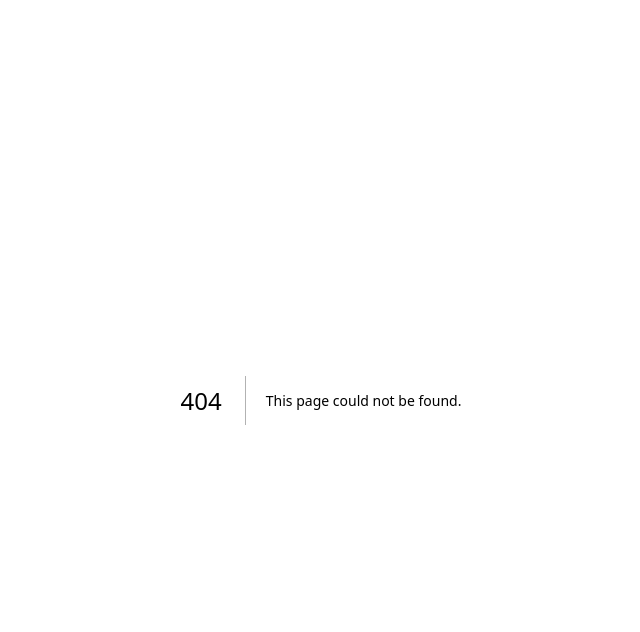
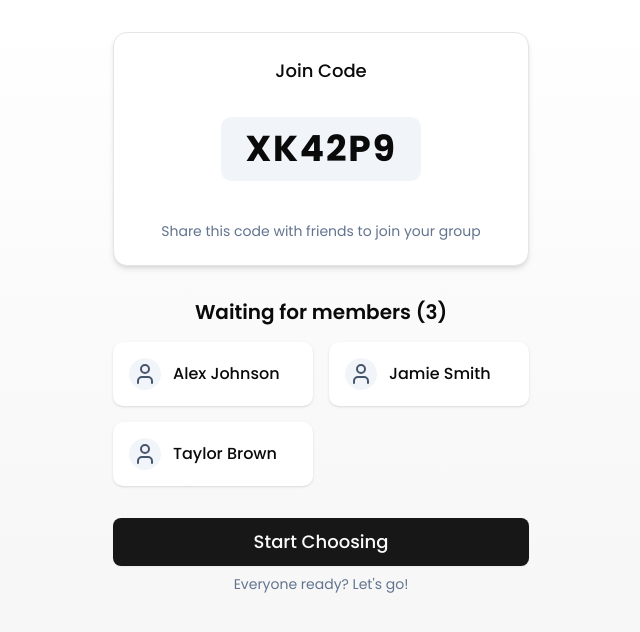
Before and after one commit to kevinnhou/next-hackathon, a Next.js app: page /lobby in a window 1280 px wide. Before the commit this address had no page. Shown: the top 632 px of the page, without its empty margins (319-959 px from the left). Built offline with nearby package versions, Linux system fonts and the light colour scheme.

Commit message:
chore: initialise lobby page

```diff
--- /dev/null
+++ b/src/app/lobby/page.tsx
@@ -0,0 +1,130 @@
+"use client";
+
+import { AnimatePresence, motion } from "framer-motion";
+import { User } from "lucide-react";
+import { useRouter } from "next/navigation";
+import { useEffect, useState } from "react";
+
+import { Button } from "@/components/ui/button";
+import { Card } from "@/components/ui/card";
+
+// Mock data for demonstration
+const mockUsers = [
+  {
+    id: 1,
+    name: "Alex Johnson",
+    avatar: "/placeholder.svg?height=40&width=40",
+  },
+  { id: 2, name: "Jamie Smith", avatar: "/placeholder.svg?height=40&width=40" },
+  {
+    id: 3,
+    name: "Taylor Brown",
+    avatar: "/placeholder.svg?height=40&width=40",
+  },
+  {
+    id: 4,
+    name: "Jordan Wilson",
+    avatar: "/placeholder.svg?height=40&width=40",
+  },
+];
+
+export default function GroupLobbyPage() {
+  const router = useRouter();
+  const [users, setUsers] = useState<
+    Array<{ id: number; name: string; avatar: string }>
+  >([]);
+  const [isHost, setIsHost] = useState(true); // For demo purposes, set to true
+  const [groupCode] = useState("XK42P9"); // Example group code
+
+  // Simulate users joining over time
+  useEffect(() => {
+    const addUser = (index: number) => {
+      if (index < mockUsers.length) {
+        setUsers((prev) => [...prev, mockUsers[index]]);
+        setTimeout(() => addUser(index + 1), 1500);
+      }
+    };
+
+    // Start adding users after a short delay
+    const timer = setTimeout(() => addUser(0), 1000);
+
+    return () => clearTimeout(timer);
+  }, []);
+
+  const handleStart = () => {
+    // Navigate to the next page when the host starts the choosing process
+    router.push("/choose");
+  };
+
+  return (
+    <div className="min-h-screen bg-gradient-to-b from-background via-muted/60 to-muted">
+      <main className="container mx-auto flex max-w-md flex-col items-center px-4 py-8">
+        <Card className="mb-8 w-full bg-white p-6 text-center shadow-md">
+          <h2 className="mb-2 text-lg font-medium">Join Code</h2>
+          <div className="flex items-center justify-center">
+            <div className="rounded-lg bg-slate-100 px-6 py-3 text-4xl font-bold tracking-wider">
+              {groupCode}
+            </div>
+          </div>
+          <p className="mt-4 text-sm text-slate-500">
+            Share this code with friends to join your group
+          </p>
+        </Card>
+
+        <div className="mb-8 w-full">
+          <h2 className="mb-4 text-center text-xl font-semibold">
+            Waiting for members ({users.length})
+          </h2>
+
+          <div className="grid grid-cols-2 gap-4">
+            <AnimatePresence>
+              {users.map((user) => (
+                <motion.div
+                  key={user.id}
+                  initial={{ opacity: 0, y: 20 }}
+                  animate={{ opacity: 1, y: 0 }}
+                  exit={{ opacity: 0, scale: 0.9 }}
+                  transition={{ duration: 0.3 }}
+                  className="flex items-center gap-3 rounded-lg bg-white p-4 shadow"
+                >
+                  <div className="rounded-full bg-slate-100 p-1">
+                    <User className="h-6 w-6 text-slate-600" />
+                  </div>
+                  <span className="truncate font-medium">{user.name}</span>
+                </motion.div>
+              ))}
+            </AnimatePresence>
+          </div>
+
+          {users.length === 0 && (
+            <div className="py-8 text-center text-slate-500">
+              Waiting for people to join...
+            </div>
+          )}
+        </div>
+
+        {isHost && (
+          <motion.div
+            initial={{ opacity: 0, y: 20 }}
+            animate={{ opacity: 1, y: 0 }}
+            transition={{ delay: 0.5 }}
+            className="w-full"
+          >
+            <Button
+              onClick={handleStart}
+              className="w-full py-6 text-lg"
+              disabled={users.length === 0}
+            >
+              Start Choosing
+            </Button>
+            <p className="mt-2 text-center text-sm text-slate-500">
+              {users.length === 0
+                ? "Wait for members to join before starting"
+                : "Everyone ready? Let's go!"}
+            </p>
+          </motion.div>
+        )}
+      </main>
+    </div>
+  );
+}
```
